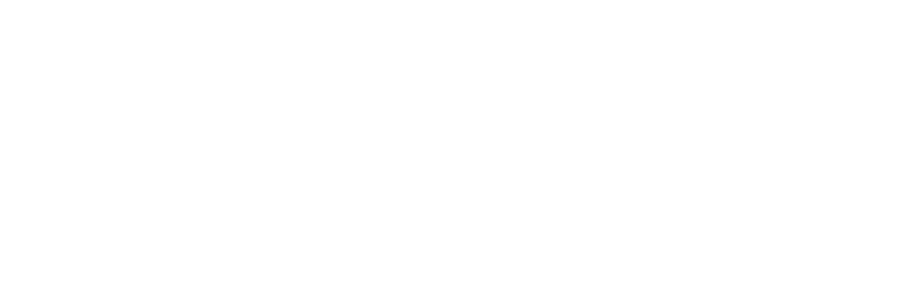
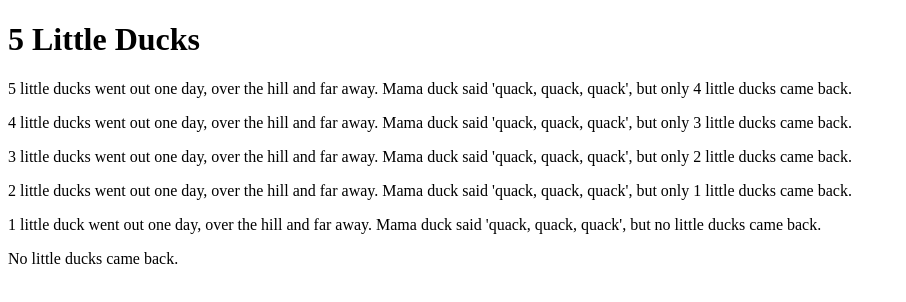
Before and after one commit to nic-gdes/assignment-9-1-code-a-counting-nursery-rhyme-using-a-loop-ashleygracemiles, a plain HTML site: page index.html in a window 1280 px wide. Shown: the whole page, without its empty margins (0-906 px from the left). Drawn offline with Linux system fonts and the light colour scheme.

Commit message:
Revision to Loop to Display on Page

```diff
--- a/index.html
+++ b/index.html
@@ -9,6 +9,15 @@
 </head>
 
 <body>
+    <!-- <h1 id="title">Hello World!</h1>
+    <button id="changeTitle">Change Title</button>
+
+    <ul id="list"></ul>
+    <button id="addItem">Add Item</button> -->
+
+    <h1>5 Little Ducks</h1>
+    <div id="list"></div>
+
 
     <script src="script.js"></script>
 </body>
--- a/script.js
+++ b/script.js
@@ -1,12 +1,39 @@
+// const list = document.querySelector('#list');
+
+// var rhymePart = "little ducks went out one day, over the hill and far away. Mama duck said 'quack, quack, quack', but only ";
+// let duckCount = 5;
+
+// for (let i = duckCount; i >= 0; i--) {
+//     if (i > 1) {
+//         console.log(i + " " + rhymePart + (i - 1) + " little ducks came back.");
+//     } else if (i === 1) {
+//         console.log(i + " little duck went out one day, over the hill and far away. mama duck said, 'quack, quack, quack,' but no little ducks came back.");
+//     } else {
+//         console.log("No little ducks came back.");
+//     }
+
+//     const verse = document.createElement('p');
+//     verse.textContent =
+// }
+
+
+const list = document.querySelector('#list');
+
 var rhymePart = "little ducks went out one day, over the hill and far away. Mama duck said 'quack, quack, quack', but only ";
-let duckCount = 5;
 
-for (let i = duckCount; i >= 0; i--) {
-    if (i > 1) {
-        console.log(i + " " + rhymePart + (i - 1) + " little ducks came back.");
-    } else if (i === 1) {
-        console.log(i + " little duck went out one day, over the hill and far away. mama duck said, 'quack, quack, quack,' but no little ducks came back.");
+for (var duckCount = 5; duckCount >= 0; duckCount--) {
+    let textString = " ";
+
+    if (duckCount > 1) {
+        textString = duckCount + " " + rhymePart + (duckCount - 1) + " little ducks came back."
+    } else if (duckCount === 1) {
+        textString = duckCount + " little duck went out one day, over the hill and far away. Mama duck said 'quack, quack, quack', but no little ducks came back.";
     } else {
-        console.log("No little ducks came back.");
+        textString = "No little ducks came back.";
     }
+
+    const verse = document.createElement('p');
+    verse.textContent = textString;
+
+    list.appendChild(verse);
 }
```
